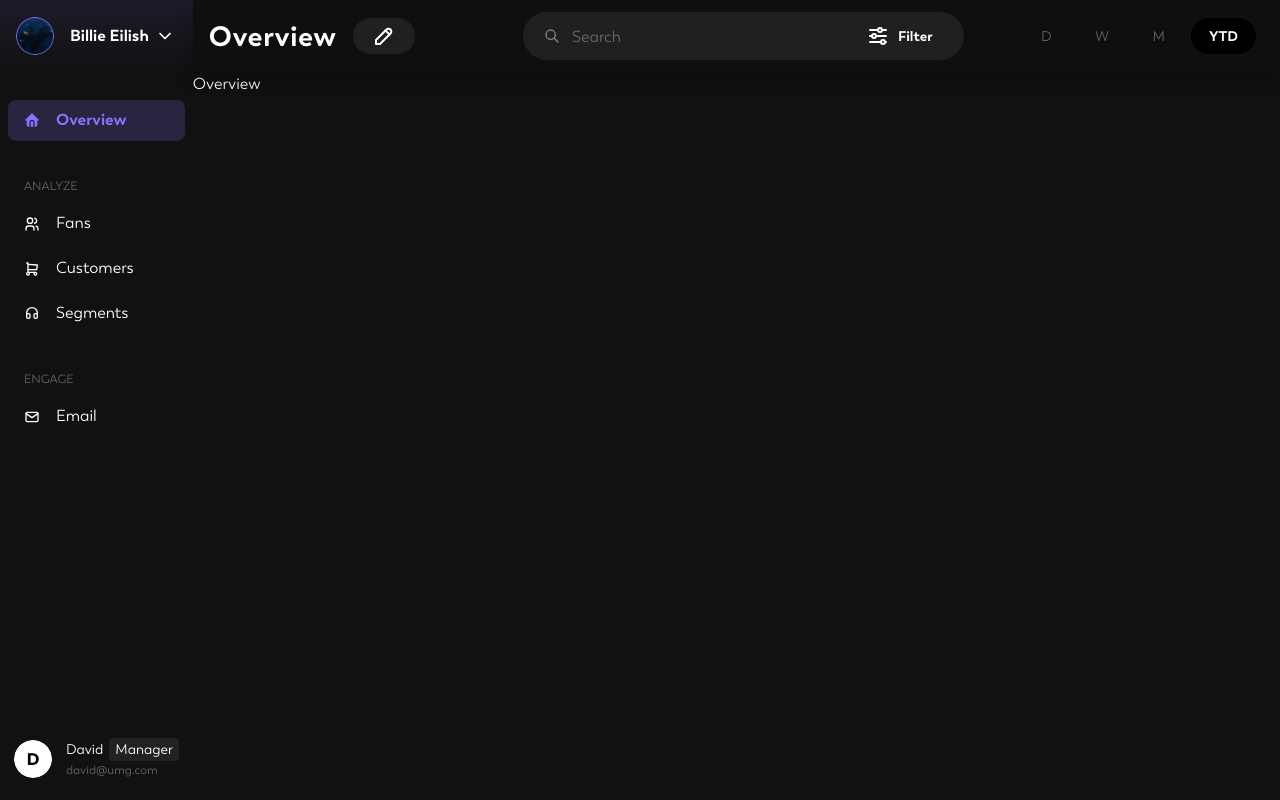
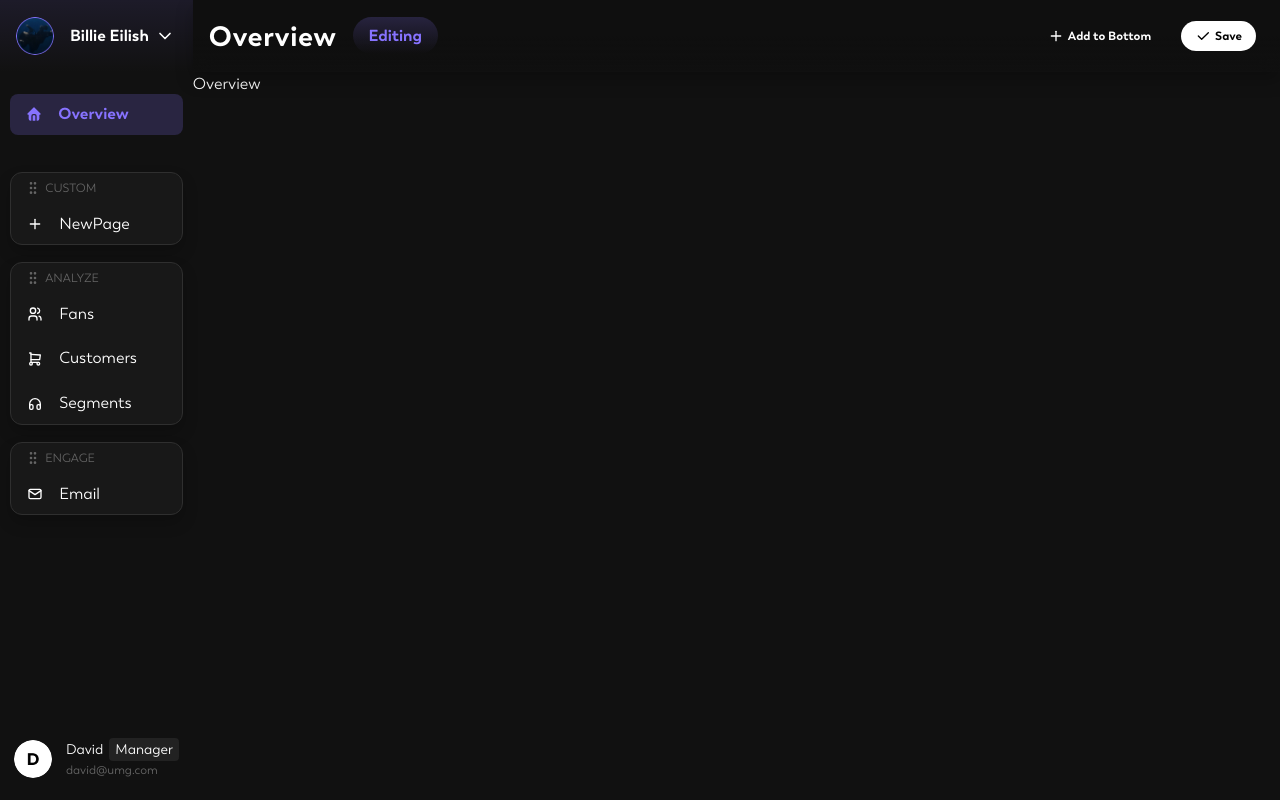
Before and after one commit to dungtm-mc/Artist-Hub, a React (Vite) app in the folder frontend/: page /overview in a window 1280 px wide. Both pictures are taken after a click on the button 383 px from the left and 36 px from the top of the page. Built offline with nearby package versions, Linux system fonts and the light colour scheme; a web font is replaced by a local one.

Commit message:
feat: edit mode

```diff
--- a/frontend/package.json
+++ b/frontend/package.json
@@ -18,10 +18,12 @@
     "@mantine/modals": "^7.13.0",
     "@mantine/notifications": "^7.13.0",
     "@tabler/icons-react": "^3.19.0",
+    "@types/react-grid-layout": "^1.3.5",
     "dayjs": "^1.11.13",
     "path": "^0.12.7",
     "react": "^18.3.1",
     "react-dom": "^18.3.1",
+    "react-grid-layout": "^1.4.4",
     "react-router-dom": "^6.26.2"
   },
   "devDependencies": {
--- a/frontend/src/components/common/header/index.tsx
+++ b/frontend/src/components/common/header/index.tsx
@@ -1,6 +1,7 @@
-import { ReactNode } from 'react'
+import { ReactNode, useContext } from 'react'
 import styles from './header.module.css'
 import CommonSearch from '../search'
+import { EditContext } from '../../../context/EditContext'
 
 interface HeaderProps {
   title: string
@@ -9,13 +10,17 @@ interface HeaderProps {
 }
 
 const OverviewHeader = (props: HeaderProps) => {
+  console.log(props.endContent)
+
+  const context = useContext(EditContext)
+
   return (
     <div className={styles.header}>
       <div className={styles.startContent}>
         <span className={styles.title}>{props.title}</span>
         <div>{props.afterTitle}</div>
       </div>
-      <CommonSearch />
+      {!context?.isEditing && <CommonSearch />}
       <div className={styles.endContent}>{props.endContent}</div>
     </div>
   )
--- a/frontend/src/components/common/layouts/sidebar/index.tsx
+++ b/frontend/src/components/common/layouts/sidebar/index.tsx
@@ -2,28 +2,48 @@ import {
   IconHeadphones,
   IconHomeFilled,
   IconMail,
+  IconPlus,
   IconShoppingCart,
   IconUsers
 } from '@tabler/icons-react'
 import Artist from './artist'
 import styles from './sidebar.module.css'
 import SidebarOptions from './options'
-import { useEffect, useState } from 'react'
+import { useContext, useEffect, useState } from 'react'
 import image from '../../../../public/login/user.png'
 import Account from '../../../common/account'
+import GridLayout from 'react-grid-layout'
+import { EditContext } from '../../../../context/EditContext'
 
 const CommonSidebar = () => {
   const options = [
     {
+      id: 0,
       items: [
         {
           icon: <IconHomeFilled />,
           label: 'Overview',
           to: '/overview'
         }
-      ]
+      ],
+      canEdit: false,
+      isShow: true
     },
     {
+      id: 1,
+      title: 'Custom',
+      items: [
+        {
+          icon: <IconPlus />,
+          label: 'NewPage',
+          to: '/newpage'
+        }
+      ],
+      canEdit: true,
+      isShow: false
+    },
+    {
+      id: 2,
       title: 'Analyze',
       items: [
         {
@@ -41,9 +61,12 @@ const CommonSidebar = () => {
           label: 'Segments',
           to: '/segments'
         }
-      ]
+      ],
+      canEdit: true,
+      isShow: true
     },
     {
+      id: 3,
       title: 'Engage',
       items: [
         {
@@ -51,7 +74,9 @@ const CommonSidebar = () => {
           label: 'Email',
           to: '/email'
         }
-      ]
+      ],
+      canEdit: true,
+      isShow: true
     }
   ]
 
@@ -60,6 +85,38 @@ const CommonSidebar = () => {
   const [role, setRole] = useState('')
   const [email, setEmail] = useState('')
 
+  const layout = [
+    {
+      i: '0',
+      x: 0,
+      y: 0,
+      w: 1,
+      h: 1,
+      static: true
+    },
+    {
+      i: '1',
+      x: 0,
+      y: 1,
+      w: 1,
+      h: 1
+    },
+    {
+      i: '2',
+      x: 0,
+      y: 2,
+      w: 1,
+      h: 2
+    },
+    {
+      i: '3',
+      x: 0,
+      y: 3,
+      w: 1,
+      h: 1
+    }
+  ]
+
   useEffect(() => {
     setAvatar(image)
     setName('David')
@@ -67,19 +124,49 @@ const CommonSidebar = () => {
     setEmail('david@umg.com')
   }, [])
 
+  const context = useContext(EditContext)
+
   return (
     <div className={styles.sidebarBg}>
       <div className={styles.head}>
         <Artist />
-        <div className={styles.options}>
+        {context?.isEditing ? (
+          <GridLayout
+            className={`${styles.options} ${styles.grid}`}
+            width={188}
+            layout={layout}
+            rowHeight={80}
+            cols={1}
+            useCSSTransforms={false}
+          >
             {options.map((option) => (
+              <div key={option.id}>
                 <SidebarOptions
                   title={option.title}
-              key={option.items[0].label}
                   items={option.items}
+                  canEdit={option.canEdit}
+                  isShow={option.isShow}
                 />
+              </div>
             ))}
+          </GridLayout>
+        ) : (
+          <div className={styles.options}>
+            {options.map((option) => {
+              return (
+                option.isShow && (
+                  <SidebarOptions
+                    title={option.title}
+                    items={option.items}
+                    key={option.id}
+                    canEdit={option.canEdit}
+                    isShow={option.isShow}
+                  />
+                )
+              )
+            })}
           </div>
+        )}
       </div>
       <Account name={name} avatar={avatar} role={role} email={email} />
     </div>
--- a/frontend/src/components/common/layouts/sidebar/options/index.tsx
+++ b/frontend/src/components/common/layouts/sidebar/options/index.tsx
@@ -1,6 +1,8 @@
-import { ReactNode } from 'react'
+import { ReactNode, useContext } from 'react'
 import styles from './options.module.css'
 import SidebarItem from './item'
+import { EditContext } from '../../../../../context/EditContext'
+import { IconGripVertical } from '@tabler/icons-react'
 
 interface SidebarOptionsProps {
   title?: string
@@ -9,12 +11,21 @@ interface SidebarOptionsProps {
     label: string
     to: string
   }[]
+  canEdit: boolean
+  isShow: boolean
 }
 
 const SidebarOptions = (props: SidebarOptionsProps) => {
+  const context = useContext(EditContext)
+
   return (
-    <div className={styles.options}>
-      <span className={styles.optionsTitle}>{props.title?.toUpperCase()}</span>
+    <div
+      className={`${styles.options} ${context?.isEditing && props.canEdit && styles.optionsEdit}`}
+    >
+      <span className={styles.optionsTitle}>
+        {props.canEdit && context?.isEditing && <IconGripVertical size={16} />}
+        {props.title?.toUpperCase()}
+      </span>
       {props.items.map((item) => (
         <SidebarItem
           key={item.label}
--- a/frontend/src/components/common/layouts/sidebar/options/options.module.css
+++ b/frontend/src/components/common/layouts/sidebar/options/options.module.css
@@ -8,4 +8,18 @@
   font-size: 0.75rem;
   color: var(--text-tertiary);
   padding: 4px 16px;
+  display: flex;
+  align-items: center;
+  gap: 4px;
 }
+
+.optionsEdit {
+  border-radius: var(--layout-radius-container, 12px);
+  border: 1px solid var(--border-primary, #2f2f2f);
+  background: var(--surface-l2-card, #181818);
+  box-shadow: 0px 8px 16px 0px rgba(0, 0, 0, 0.2);
+}
+
+.optionsEdit .optionsTitle {
+  transform: translate(-2px, 2px);
+}
--- a/frontend/src/components/common/layouts/sidebar/sidebar.module.css
+++ b/frontend/src/components/common/layouts/sidebar/sidebar.module.css
@@ -22,3 +22,11 @@
   width: 100%;
   flex-direction: column;
 }
+
+.options .react-grid-item {
+  transform: translateX(10px);
+}
+
+.grid {
+  position: relative;
+}
--- /dev/null
+++ b/frontend/src/components/overview/header/actions/actions.module.css
@@ -0,0 +1,11 @@
+.actions {
+  display: flex;
+  gap: 16px;
+  align-items: center;
+}
+
+.btn {
+  display: flex;
+  gap: 4px;
+  align-items: center;
+}
--- /dev/null
+++ b/frontend/src/components/overview/header/actions/index.tsx
@@ -0,0 +1,31 @@
+import { IconCheck, IconPlus } from '@tabler/icons-react'
+import UButton from '../../../ui/Button'
+import styles from './actions.module.css'
+import { useContext } from 'react'
+import { EditContext } from '../../../../context/EditContext'
+
+const EditActions = () => {
+  const context = useContext(EditContext)
+
+  return (
+    <div className={styles.actions}>
+      <UButton size="xs" variant="ghost" radius="xl">
+        <div className={styles.btn}>
+          <IconPlus size={16} />
+          <span>Add to Bottom</span>
+        </div>
+      </UButton>
+      <UButton size="xs" variant="secondary" radius="xl">
+        <div
+          className={styles.btn}
+          onClick={() => context?.setIsEditing(false)}
+        >
+          <IconCheck size={16} />
+          <span>Save</span>
+        </div>
+      </UButton>
+    </div>
+  )
+}
+
+export default EditActions
--- a/frontend/src/components/overview/header/edit/edit.module.css
+++ b/frontend/src/components/overview/header/edit/edit.module.css
@@ -21,3 +21,17 @@
   opacity: 0;
   transform: opacity 0.3 ease;
 }
+
+.editLabel {
+  color: var(--primary-color);
+  font-weight: 700;
+  border-radius: var(--16, 16px);
+  background: linear-gradient(
+    180deg,
+    rgba(135, 115, 255, 0.2) 0%,
+    rgba(135, 115, 255, 0) 100%
+  );
+  padding: 8px 16px;
+  border-radius: 1000px;
+  text-align: center;
+}
--- a/frontend/src/components/overview/header/edit/index.tsx
+++ b/frontend/src/components/overview/header/edit/index.tsx
@@ -1,24 +1,35 @@
 import { Button } from '@mantine/core'
 import { IconPencil } from '@tabler/icons-react'
 import styles from './edit.module.css'
-import { useState } from 'react'
+import { useContext, useState } from 'react'
+import { EditContext } from '../../../../context/EditContext'
 
 const EditButton = () => {
   const [isHover, setIsHover] = useState(false)
 
+  const context = useContext(EditContext)
+
   return (
-    <div>
+    <>
+      {context?.isEditing ? (
+        <span className={styles.editLabel}>Editing</span>
+      ) : (
         <Button
           size="sm"
           radius="xl"
           className={styles.btn}
           onMouseEnter={() => setIsHover(true)}
           onMouseLeave={() => setIsHover(false)}
+          onClick={() => {
+            context?.setIsEditing(true)
+            setIsHover(false)
+          }}
         >
           <IconPencil />
           {isHover && <span className={styles.label}>Customize</span>}
         </Button>
-    </div>
+      )}
+    </>
   )
 }
 
--- /dev/null
+++ b/frontend/src/context/EditContext.tsx
@@ -0,0 +1,8 @@
+import { createContext } from 'react'
+
+export interface EditContextType {
+  isEditing: boolean
+  setIsEditing: (value: boolean) => void
+}
+
+export const EditContext = createContext<EditContextType | undefined>(undefined)
--- a/frontend/src/layouts/overview/index.tsx
+++ b/frontend/src/layouts/overview/index.tsx
@@ -4,20 +4,27 @@ import OverviewHeader from '../../components/common/header'
 import CommonSidebar from '../../components/common/layouts/sidebar'
 import EditButton from '../../components/overview/header/edit'
 import PeriodOptions from '../../components/overview/header/period'
+import { useState } from 'react'
+import { EditContext } from '../../context/EditContext'
+import EditActions from '../../components/overview/header/actions'
 
 const OverviewLayout = () => {
+  const [isEditing, setIsEditing] = useState(false)
+
   return (
+    <EditContext.Provider value={{ isEditing, setIsEditing }}>
       <div className={styles.bgLayout}>
         <CommonSidebar />
         <div className={styles.content}>
           <OverviewHeader
             title="Overview"
             afterTitle={<EditButton />}
-          endContent={<PeriodOptions />}
+            endContent={isEditing ? <EditActions /> : <PeriodOptions />}
           />
           <Outlet />
         </div>
       </div>
+    </EditContext.Provider>
   )
 }
 
```
Lines whose indentation alone changed are shown as unchanged.
